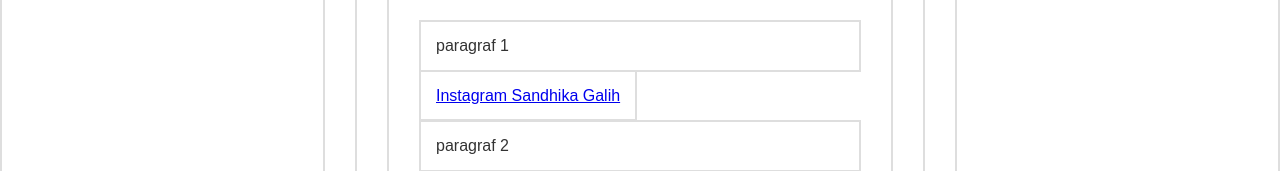
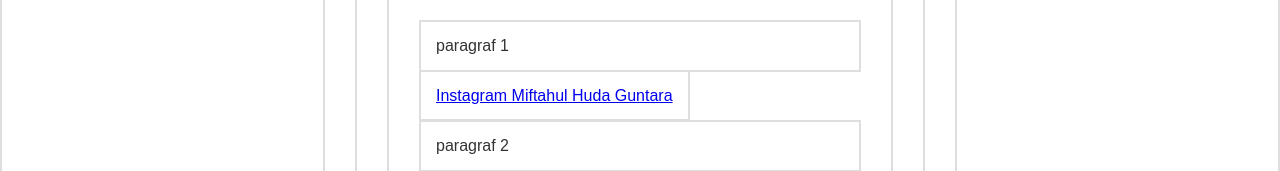
Before and after one commit to hudalgtr99/belajar-javascript-dom, a plain HTML site: page dom-selection/dom-selection.html in a window 1280 px wide. Shown: the part 194-365 px from the top of the page. Drawn offline with Linux system fonts and the light colour scheme.

Commit message:
Create folder and moving file into folder. Create index for every folder

```diff
--- a/dom-selection.html
+++ b/dom-selection/dom-selection.html
@@ -27,7 +27,7 @@
   <div id="container">
       <section id="a">
           <p class="p1">paragraf 1</p>
-          <a href="http://instagram.com/sandhikagalih">Instagram Sandhika Galih</a>
+          <a href="http://instagram.com/mh_lgtr99">Instagram Miftahul Huda Guntara</a>
           <p class="p2">paragraf 2</p>
           <p class="p3">paragraf 3</p>
       </section>
```
Also changed, not shown: Base/index.html (renamed from index.html), Base/script.js (renamed from script.js), dom-selection/script.js (added).
